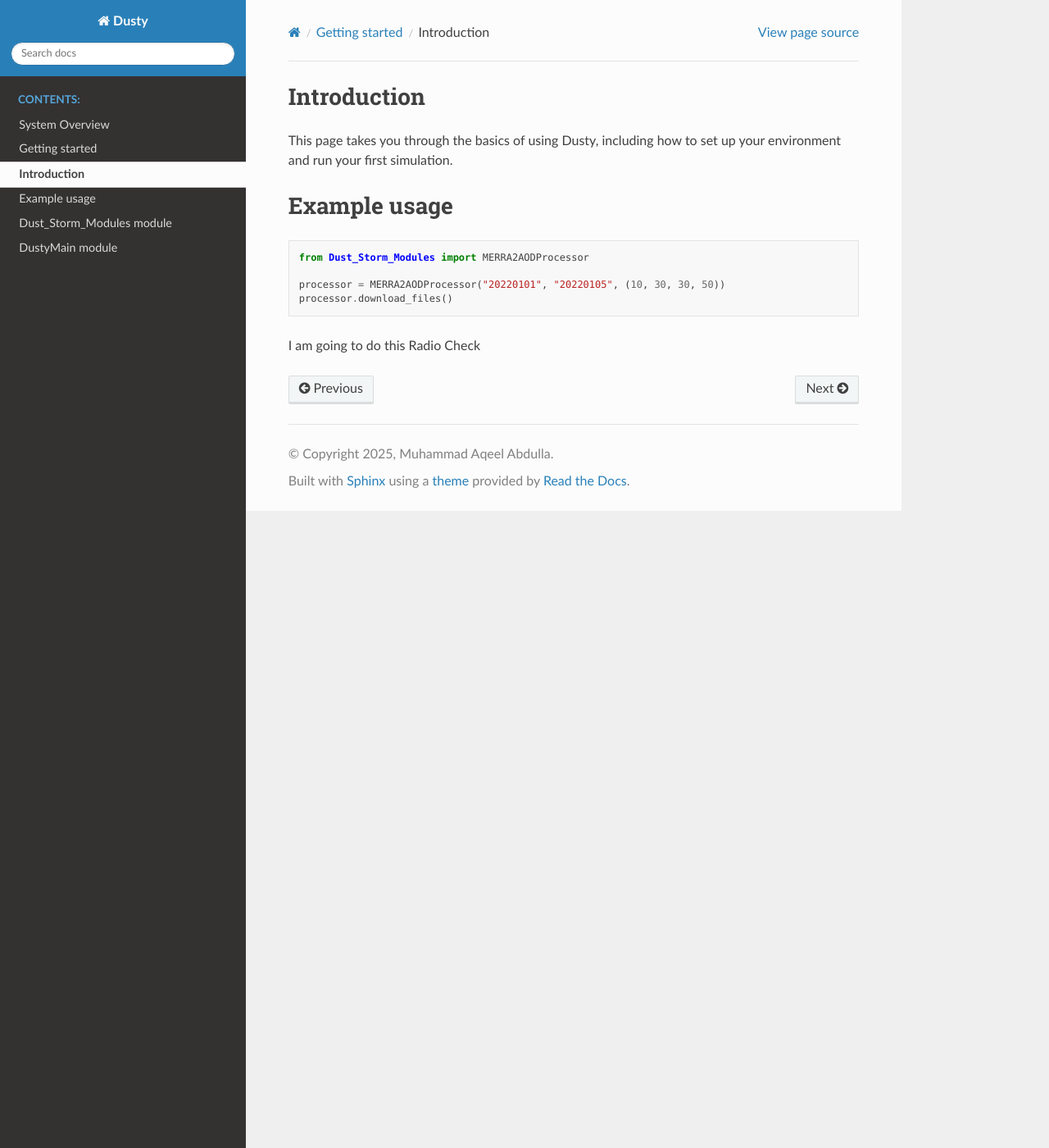
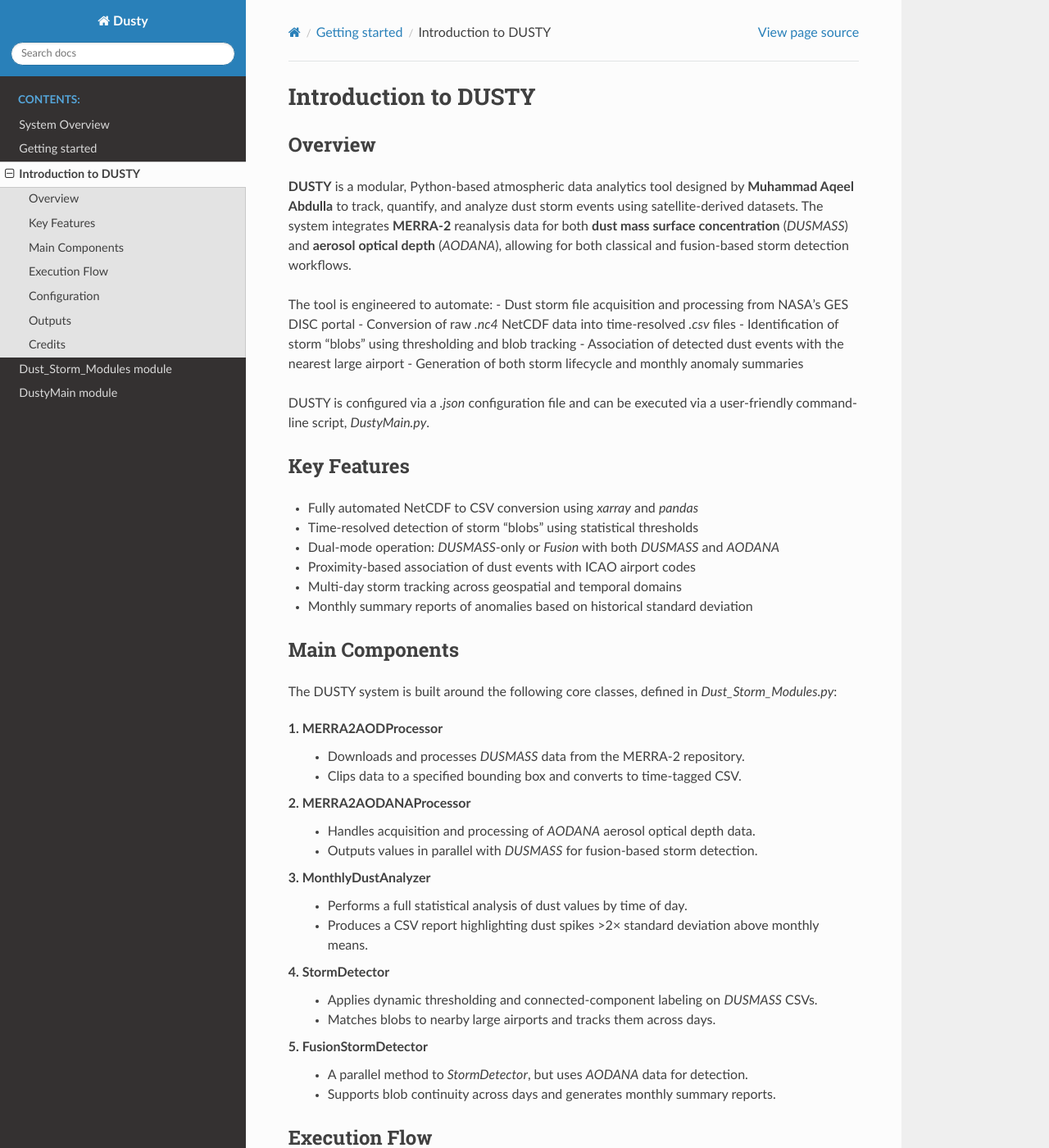
Before and after one commit to AqeelPilot/Dusty, a Sphinx documentation site: the page built from docs/source/introduction.rst, in a window 1280 px wide and 1400 px high. Shown: the whole window at 82% size. Built offline with Sphinx 7.4.7 and the Read the Docs theme 3.1.0, drawn with Linux system fonts in a browser that asks for light colours; some of the changed text lies outside the part shown.

Commit message:
Update Introduction.rst

```diff
--- a/docs/source/introduction.rst
+++ b/docs/source/introduction.rst
@@ -1,18 +1,100 @@
-Introduction
-===============
+Introduction to DUSTY
+=====================
 
+Overview
+--------
 
-This page takes you through the basics of using Dusty, including how to set up your environment and run your first simulation.
+**DUSTY** is a modular, Python-based atmospheric data analytics tool designed by **Muhammad Aqeel Abdulla** to track, quantify, and analyze dust storm events using satellite-derived datasets. The system integrates **MERRA-2** reanalysis data for both **dust mass surface concentration** (`DUSMASS`) and **aerosol optical depth** (`AODANA`), allowing for both classical and fusion-based storm detection workflows.
 
+The tool is engineered to automate:
+- Dust storm file acquisition and processing from NASA's GES DISC portal
+- Conversion of raw `.nc4` NetCDF data into time-resolved `.csv` files
+- Identification of storm "blobs" using thresholding and blob tracking
+- Association of detected dust events with the nearest large airport
+- Generation of both storm lifecycle and monthly anomaly summaries
 
+DUSTY is configured via a `.json` configuration file and can be executed via a user-friendly command-line script, `DustyMain.py`.
 
-Example usage
-=============
+Key Features
+------------
 
-.. code-block:: python
+- Fully automated NetCDF to CSV conversion using `xarray` and `pandas`
+- Time-resolved detection of storm "blobs" using statistical thresholds
+- Dual-mode operation: `DUSMASS`-only or `Fusion` with both `DUSMASS` and `AODANA`
+- Proximity-based association of dust events with ICAO airport codes
+- Multi-day storm tracking across geospatial and temporal domains
+- Monthly summary reports of anomalies based on historical standard deviation
 
-   from Dust_Storm_Modules import MERRA2AODProcessor
+Main Components
+---------------
 
-   processor = MERRA2AODProcessor("20220101", "20220105", (10, 30, 30, 50))
-   processor.download_files()
-I am going to do this Radio Check
+The DUSTY system is built around the following core classes, defined in `Dust_Storm_Modules.py`:
+
+**1. MERRA2AODProcessor**
+   - Downloads and processes `DUSMASS` data from the MERRA-2 repository.
+   - Clips data to a specified bounding box and converts to time-tagged CSV.
+
+**2. MERRA2AODANAProcessor**
+   - Handles acquisition and processing of `AODANA` aerosol optical depth data.
+   - Outputs values in parallel with `DUSMASS` for fusion-based storm detection.
+
+**3. MonthlyDustAnalyzer**
+   - Performs a full statistical analysis of dust values by time of day.
+   - Produces a CSV report highlighting dust spikes >2× standard deviation above monthly means.
+
+**4. StormDetector**
+   - Applies dynamic thresholding and connected-component labeling on `DUSMASS` CSVs.
+   - Matches blobs to nearby large airports and tracks them across days.
+
+**5. FusionStormDetector**
+   - A parallel method to `StormDetector`, but uses `AODANA` data for detection.
+   - Supports blob continuity across days and generates monthly summary reports.
+
+Execution Flow
+--------------
+
+The system is run using `DustyMain.py`, which performs the following sequence:
+
+1. Asks the user to load a JSON configuration file (via GUI).
+2. Extracts region, date range, output directories, and project metadata.
+3. Downloads and converts `DUSMASS` and `AODANA` NetCDF files to CSV.
+4. Performs statistical baseline generation using `MonthlyDustAnalyzer`.
+5. Based on user selection (`Fusion` or `Standard` mode), activates:
+   - `StormDetector` for DUSMASS-only detection
+   - `FusionStormDetector` for AODANA-powered storm tracking
+6. Outputs:
+   - `*_storm_lifecycle.csv`: a record of all tracked dust blobs
+   - `*_monthly_dust_summary.csv` and `*_monthly_AODANA_summary.csv`: anomaly records
+
+Configuration
+-------------
+
+The `.json` config file must define:
+
+- `region_bounds`: `[lat_min, lat_max, lon_min, lon_max]`
+- `start_date`, `end_date`: e.g. `"2023-07-01"`
+- `modis_output_dir`, `AOD_output_dir`, `csv_output_path`
+- `project_name`
+
+An example prompt in the script asks:
+
+.. code-block:: text
+
+   Would you like to use Fusion Storm Detector Module
+   1 or 0
+
+Selecting `1` will activate `FusionStormDetector`.
+
+Outputs
+-------
+
+Each execution of DUSTY produces:
+
+- `*_storm_lifecycle.csv`: Lifecycle of each detected storm with ID, size, mass, center, airport.
+- `*_monthly_dust_summary.csv`: Statistical deviations for each lat/lon/time combination.
+- `*_monthly_AODANA_summary.csv`: (Fusion mode) Same as above but based on `AODANA`.
+
+Credits
+-------
+
+Developed by **Muhammad Aqeel Abdulla**, this tool forms the analytical foundation for integrating atmospheric datasets with air traffic and airport-centric impact modeling.
```
